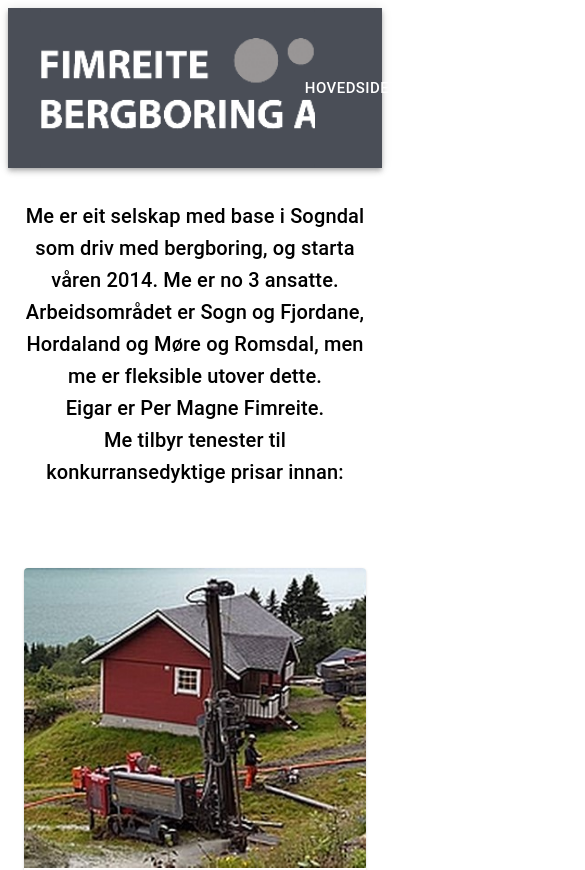
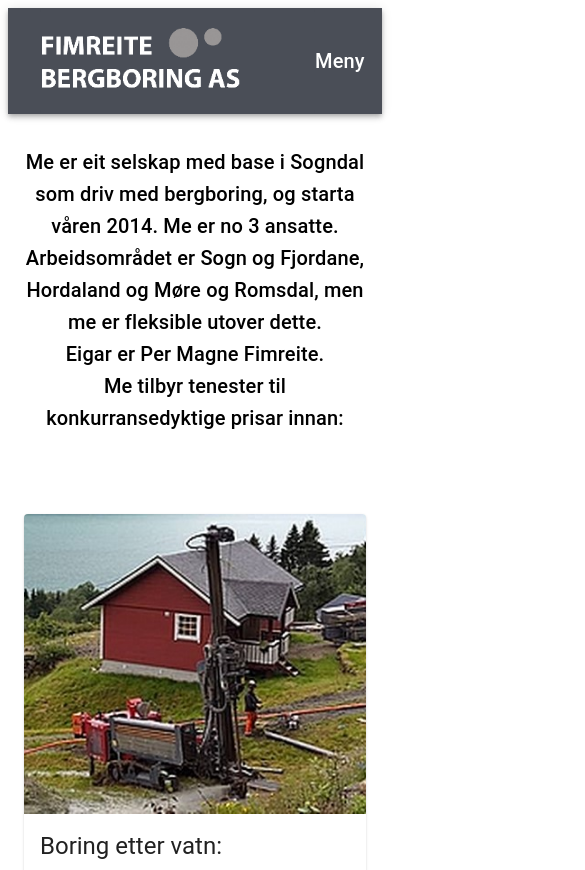
Before and after one commit to gunnarkleiven/FimreiteBergboring, a React (Create React App) app in the folder my-app/: page / in a window 390 px wide. Shown: the top 870 px of the page, 585 px wide, since content can reach past the window. Built offline with nearby package versions, Linux system fonts and the light colour scheme.

Commit message:
Items in the header becomes smaller on smaller screens, and the list of links are substituted with a menu drawer on small screens

```diff
--- a/my-app/src/components/HeaderCleaner.tsx
+++ b/my-app/src/components/HeaderCleaner.tsx
@@ -1,4 +1,4 @@
-import React, { useState } from 'react';
+import React, { useState, useEffect } from 'react';
 import { createStyles, makeStyles, Theme } from '@material-ui/core/styles';
 import AppBar from '@material-ui/core/AppBar';
 import Toolbar from '@material-ui/core/Toolbar';
@@ -16,6 +16,8 @@ import Button from '@material-ui/core/Button';
 import ButtonGroup from '@material-ui/core/ButtonGroup';
 import ArrowDropDownIcon from '@material-ui/icons/ArrowDropDown';
 import MenuListLinks from './MenuListLinks';
+import Typography from '@material-ui/core/Typography';
+import MenuDrawer from '../components/MenuDrawer';
 
 
 const useStyles = makeStyles((theme: Theme) =>
@@ -54,6 +56,13 @@ const useStyles = makeStyles((theme: Theme) =>
             paddingBottom: '30px',
             flex: 1,
         },
+        mediaMobile: {
+            height: 66,
+            width: 200,
+            paddingTop: '20px',
+            paddingBottom: '20px',
+            flex: 1,
+        },
         card: {
             minWidth: 275,
             backgroundColor: "#4a4e57",
@@ -83,6 +92,25 @@ interface HeaderButtonField {
 
 const HeaderCleaner: React.FunctionComponent<Props> = ({ linkPaths }) => {
     // const [pages, setPages] = useState<Props>({ linkPaths });
+
+    const [mobileView, setMobileView] = useState<boolean>(false);
+    const [drawerOpen, setDrawerOpen] = useState<boolean>(false);
+
+    useEffect(() => {
+        const setResponsiveness = () => {
+            return window.innerWidth < 1050 ? setMobileView(true) : setMobileView(false);
+        };
+
+
+        setResponsiveness();
+        window.addEventListener("resize", () => setResponsiveness());
+
+        return () => {
+            window.removeEventListener("resize", () => setResponsiveness());
+        }
+
+    }, []);
+
 
     const classes = useStyles();
 
@@ -131,9 +159,9 @@ const HeaderCleaner: React.FunctionComponent<Props> = ({ linkPaths }) => {
 
     const phoneNumber = "000 00 000"
 
+    const displayDesktop = () => {
+
         return (
-        <AppBar position="static" className={classes.appbar}>
-            <Container maxWidth="lg">
             <Toolbar className={classes.toolbar}>
                 <Card className={classes.card}>
                     <CardActionArea component={Link} to={process.env.PUBLIC_URL + '/'}>
@@ -147,18 +175,7 @@ const HeaderCleaner: React.FunctionComponent<Props> = ({ linkPaths }) => {
                 </Card>
                 {buttonField.map((btn, idx) => {
                     if (btn.name === "Tjenester") {
-                            // return (
-                            //     <Button
-                            //         key={idx}
-                            //         className={classes.button}
-                            //         component={Link}
-                            //         to={btn.path}
-                            //         size="large"
-                            //         endIcon={<ArrowDropDownIcon />}
-                            //     >
-                            //         {btn.name}
-                            //     </Button>
-                            // );
+
                         return (
                             <MenuListLinks key={idx} btnName={btn.name} btnServices={services} />
                         );
@@ -186,9 +203,45 @@ const HeaderCleaner: React.FunctionComponent<Props> = ({ linkPaths }) => {
                     startIcon={<FacebookIcon style={{ fontSize: 40, color: "white" }} />}
                 />
             </Toolbar>
-            </Container>
-        </AppBar>
         );
     }
 
+    const displayMobile = () => {
+        return (
+            <Toolbar className={classes.toolbar}>
+                {/* <Typography variant="h6">
+                    This is the mobile view
+                </Typography> */}
+                <Card className={classes.card}>
+                    <CardActionArea component={Link} to={process.env.PUBLIC_URL + '/'}>
+                        <CardMedia
+                            className={classes.mediaMobile}
+                            image={logo}
+                            title={"Logo"}
+                            component="img"
+                        />
+                    </CardActionArea>
+                </Card>
+
+                <Typography variant="h6">
+                    Meny
+                </Typography>
+
+                <MenuDrawer linkPaths={buttonField} />
+            </Toolbar >
+
+        );
+    }
+
+    return (
+        <header>
+            <AppBar position="static" className={classes.appbar}>
+                <Container maxWidth="lg">
+                    {mobileView ? displayMobile() : displayDesktop()}
+                </Container>
+            </AppBar>
+        </header>
+    )
+}
+
 export default HeaderCleaner;
--- a/my-app/src/components/MenuDrawer.tsx
+++ b/my-app/src/components/MenuDrawer.tsx
@@ -1,5 +1,5 @@
 import React, { useState } from 'react';
-import { makeStyles } from '@material-ui/core/styles';
+import { createStyles, makeStyles, Theme } from '@material-ui/core/styles';
 import Drawer from '@material-ui/core/Drawer';
 import Divider from '@material-ui/core/Divider';
 import { NameAndPath } from '../App';
@@ -8,14 +8,19 @@ import MenuIcon from '@material-ui/icons/Menu';
 import PageLinkButton from './PageLinkButton';
 
 
-const useStyles = makeStyles({
+const useStyles = makeStyles((theme: Theme) =>
+    createStyles({
         list: {
             width: 250,
         },
         fullList: {
             width: 'auto',
         },
-});
+        menuButton: {
+            marginLeft: theme.spacing(2),
+        },
+    })
+);
 
 interface Props {
     linkPaths: NameAndPath[];
@@ -38,7 +43,7 @@ const MenuDrawer: React.FunctionComponent<Props> = ({ linkPaths }) => {
     return (
         <div>
             <div>
-                <IconButton edge="start" color="inherit" aria-label="menu" onClick={toggleDrawer}>
+                <IconButton className={classes.menuButton} edge="start" color="inherit" aria-label="menu" onClick={toggleDrawer}>
                     <MenuIcon />
                 </IconButton>
             </div>
```
Lines whose indentation alone changed are shown as unchanged.
